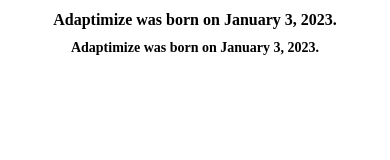
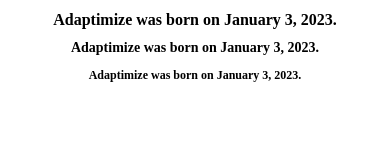
Before and after one commit to Abbas-Borji/Adaptimize, a plain HTML site: page index.html in a window 390 px wide. Drawn offline with Linux system fonts and the light colour scheme.

Commit message:
H3 Element

```diff
--- /dev/null
+++ b/h3.css
@@ -0,0 +1,89 @@
+@media only screen and (max-width: 2048px) {
+    h3 {
+      font-size: 30px;
+    }
+  }
+
+  @media only screen and (max-width: 1440px) {
+    h3 {
+      font-size: 28px;
+    }
+  }
+
+  @media only screen and (max-width: 1280px) {
+    h3 {
+      font-size: 26px;
+    }
+  }
+
+  @media only screen and (max-width: 1125px) {
+    h3 {
+      font-size: 25px;
+    }
+  }
+
+  @media only screen and (max-width: 1024px) {
+    h3 {
+      font-size: 24px;
+    }
+  }
+
+  @media only screen and (max-width: 884px) {
+    h3 {
+      font-size: 23px;
+    }
+  }
+
+  @media only screen and (max-width: 828px) {
+    h3 {
+      font-size: 22px;
+    }
+  }
+
+  @media only screen and (max-width: 800px) {
+    h3 {
+      font-size: 21px;
+    }
+  }
+
+  @media only screen and (max-width: 700px) {
+    h3 {
+      font-size: 20px;
+    }
+  }
+
+  @media only screen and (max-width: 600px) {
+    h3 {
+      font-size: 19px;
+    }
+  }
+
+  @media only screen and (max-width: 500px) {
+    h3 {
+      font-size: 18px;
+    }
+  }
+
+  @media only screen and (max-width: 428px) {
+    h3 {
+      font-size: 17px;
+    }
+  }
+
+  @media only screen and (max-width: 390px) {
+    h3 {
+      font-size: 12px;
+    }
+  }
+
+  @media only screen and (max-width: 360px) {
+    h3 {
+      font-size: 11px;
+    }
+  }
+
+  @media only screen and (max-width: 300px) {
+    h3 {
+      font-size: 10px;
+    }
+  }
--- a/index.html
+++ b/index.html
@@ -6,11 +6,12 @@
     <meta name="viewport" content="width=device-width, initial-scale=1.0">
     <link rel="stylesheet" href="h1.css">
     <link rel="stylesheet" href="h2.css">
-
+    <link rel="stylesheet" href="h3.css">
     <title>Adaptimize</title>
 </head>
 <body>
     <h1 style="text-align: center;">Adaptimize was born on January 3, 2023.</h1>
     <h2 style="text-align: center;">Adaptimize was born on January 3, 2023.</h2>
+    <h3 style="text-align: center;">Adaptimize was born on January 3, 2023.</h3>
 </body>
 </html>
```
